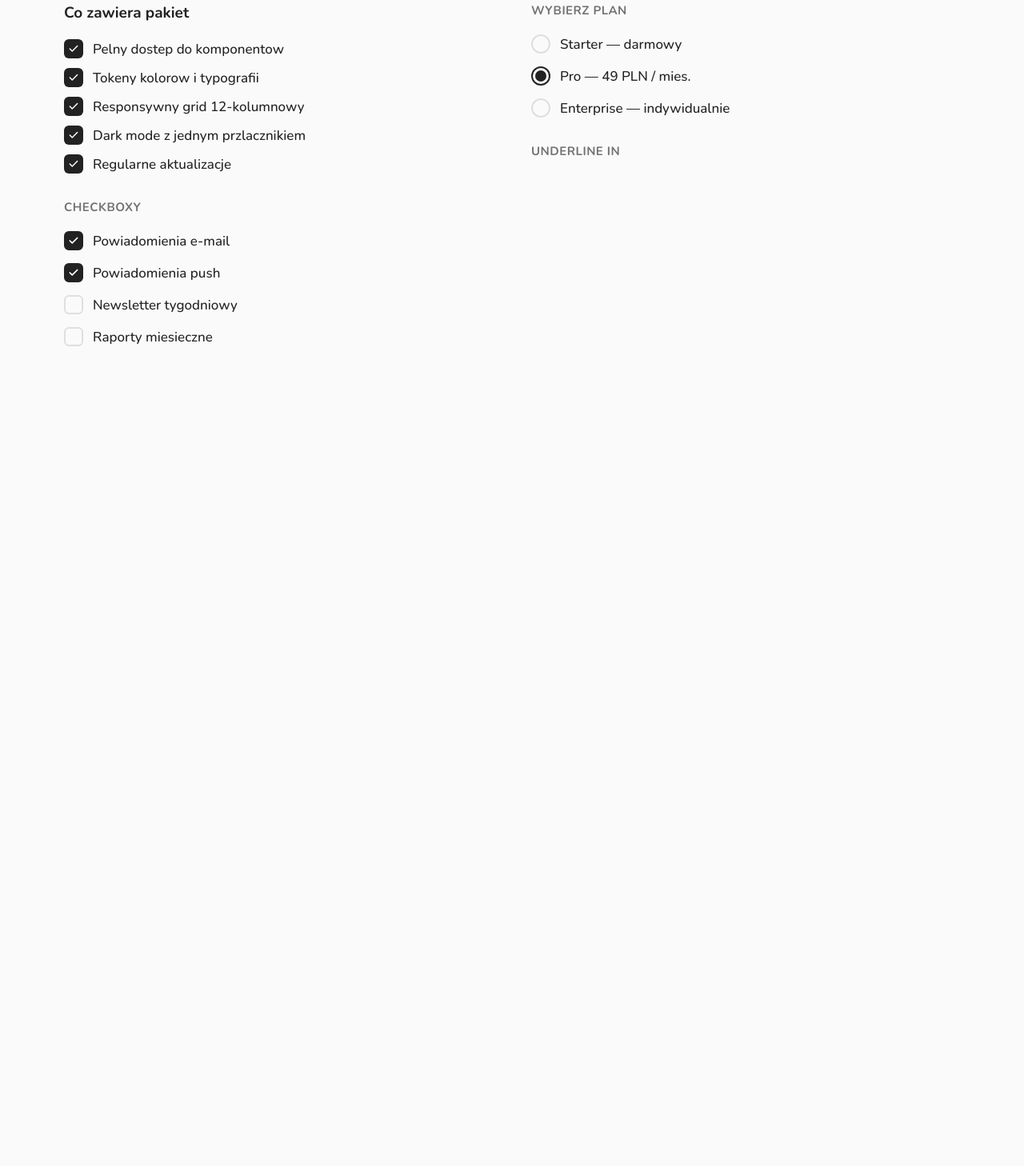
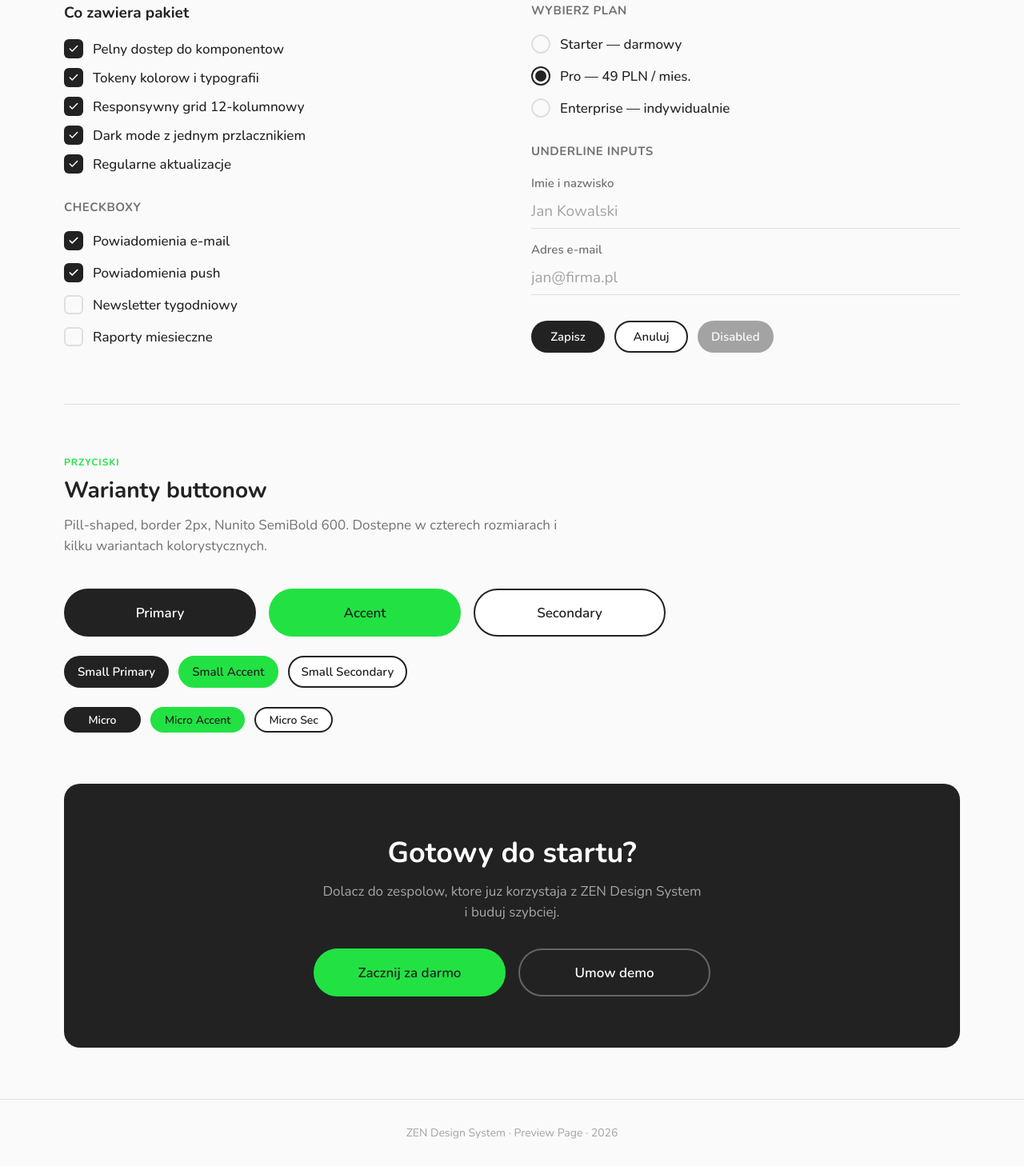
Before and after one commit to promateusz85/sugestia-strona, a plain HTML site: page zen/ds/preview.html in a window 1280 px wide. Shown: the part 1214-2672 px from the top of the page at 80% size. Before the commit the page ends 1711 px from the top, so only its background shows below. Drawn offline with nearby package versions, Linux system fonts and the light colour scheme.

Commit message:
Update preview.html

```diff
--- a/zen/ds/preview.html
+++ b/zen/ds/preview.html
@@ -719,4 +719,96 @@
           </div>
 
           <div class="control-group" style="margin-bottom:32px;">
-            <p class="control-group__title">Underline in
+            <p class="control-group__title">Underline inputs</p>
+            <div class="field">
+              <label class="field__label">Imie i nazwisko</label>
+              <input class="field__input" type="text" placeholder="Jan Kowalski">
+            </div>
+            <div class="field">
+              <label class="field__label">Adres e-mail</label>
+              <input class="field__input" type="email" placeholder="jan@firma.pl">
+            </div>
+          </div>
+
+          <div style="display:flex; gap:12px; flex-wrap:wrap;">
+            <button class="btn btn--small btn--primary">Zapisz</button>
+            <button class="btn btn--small btn--secondary">Anuluj</button>
+            <button class="btn btn--small btn--primary btn--disabled">Disabled</button>
+          </div>
+        </div>
+      </div>
+    </section>
+
+    <hr class="divider">
+
+    <!-- Button showcase -->
+    <section class="section">
+      <p class="section__label">Przyciski</p>
+      <h2 class="section__title">Warianty buttonow</h2>
+      <p class="section__desc">Pill-shaped, border 2px, Nunito SemiBold 600. Dostepne w czterech rozmiarach i kilku wariantach kolorystycznych.</p>
+
+      <div style="display:flex; flex-wrap:wrap; gap:16px; align-items:center; margin-bottom:24px;">
+        <button class="btn btn--standard btn--primary">Primary</button>
+        <button class="btn btn--standard btn--accent">Accent</button>
+        <button class="btn btn--standard btn--secondary">Secondary</button>
+      </div>
+      <div style="display:flex; flex-wrap:wrap; gap:12px; align-items:center; margin-bottom:24px;">
+        <button class="btn btn--small btn--primary">Small Primary</button>
+        <button class="btn btn--small btn--accent">Small Accent</button>
+        <button class="btn btn--small btn--secondary">Small Secondary</button>
+      </div>
+      <div style="display:flex; flex-wrap:wrap; gap:12px; align-items:center;">
+        <button class="btn btn--micro btn--primary">Micro</button>
+        <button class="btn btn--micro btn--accent">Micro Accent</button>
+        <button class="btn btn--micro btn--secondary">Micro Sec</button>
+      </div>
+    </section>
+
+    <!-- CTA -->
+    <section class="cta">
+      <h2>Gotowy do startu?</h2>
+      <p>Dolacz do zespolow, ktore juz korzystaja z ZEN Design System i buduj szybciej.</p>
+      <div class="cta__buttons">
+        <button class="btn btn--standard btn--accent">Zacznij za darmo</button>
+        <button class="btn btn--standard btn--ghost">Umow demo</button>
+      </div>
+    </section>
+  </div>
+
+  <hr class="divider">
+  <footer class="footer">
+    <div class="container">ZEN Design System &middot; Preview Page &middot; 2026</div>
+  </footer>
+
+  <script>
+    (function() {
+      var toggle = document.getElementById('themeToggle');
+      var html = document.documentElement;
+      var stored = localStorage.getItem('zen-theme');
+
+      if (stored === 'dark') {
+        html.setAttribute('data-theme', 'dark');
+        toggle.setAttribute('aria-checked', 'true');
+      }
+
+      function flip() {
+        var isDark = html.getAttribute('data-theme') === 'dark';
+        if (isDark) {
+          html.removeAttribute('data-theme');
+          toggle.setAttribute('aria-checked', 'false');
+          localStorage.setItem('zen-theme', 'light');
+        } else {
+          html.setAttribute('data-theme', 'dark');
+          toggle.setAttribute('aria-checked', 'true');
+          localStorage.setItem('zen-theme', 'dark');
+        }
+      }
+
+      toggle.addEventListener('click', flip);
+      toggle.addEventListener('keydown', function(e) {
+        if (e.key === 'Enter' || e.key === ' ') { e.preventDefault(); flip(); }
+      });
+    })();
+  </script>
+</body>
+</html>
```
